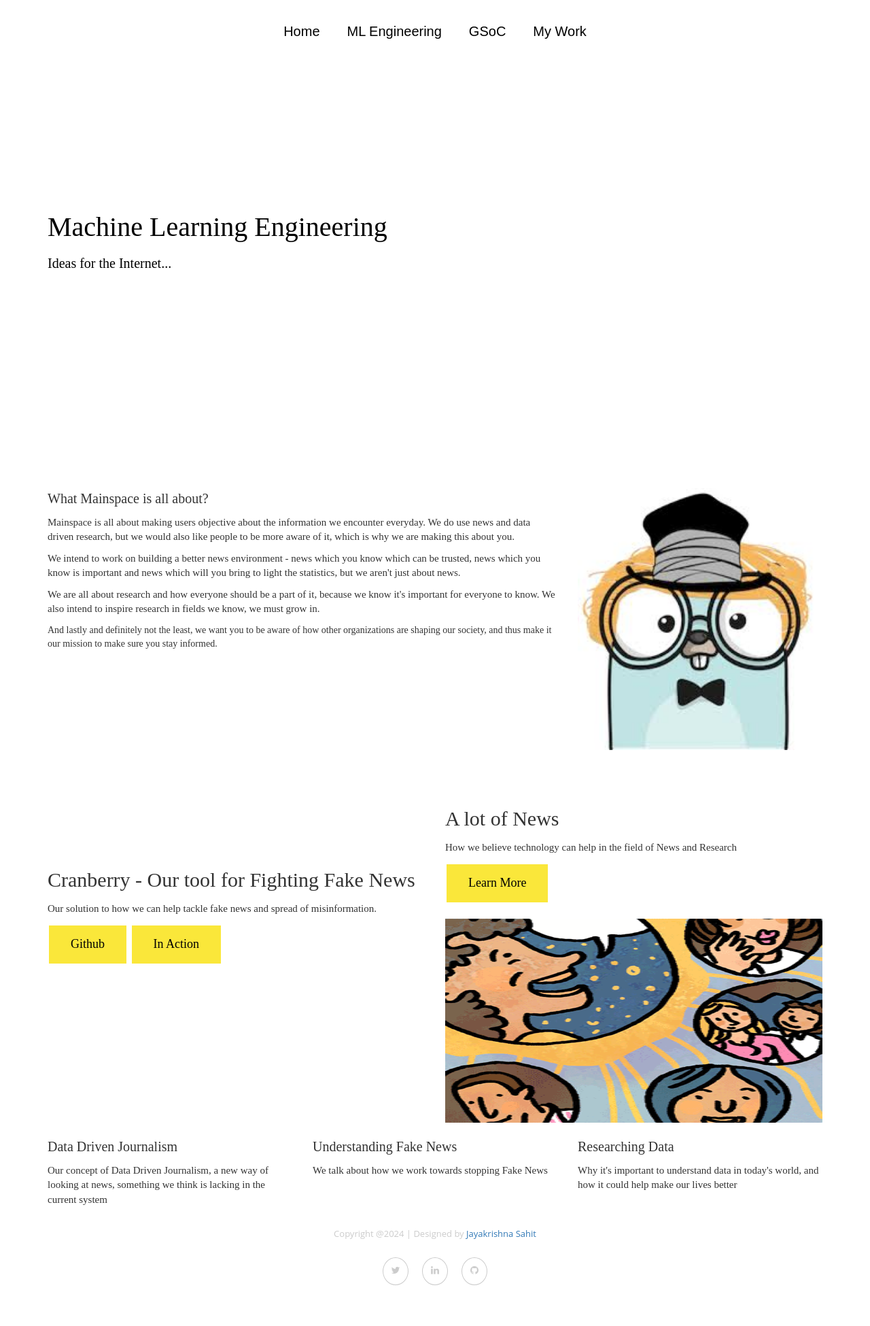
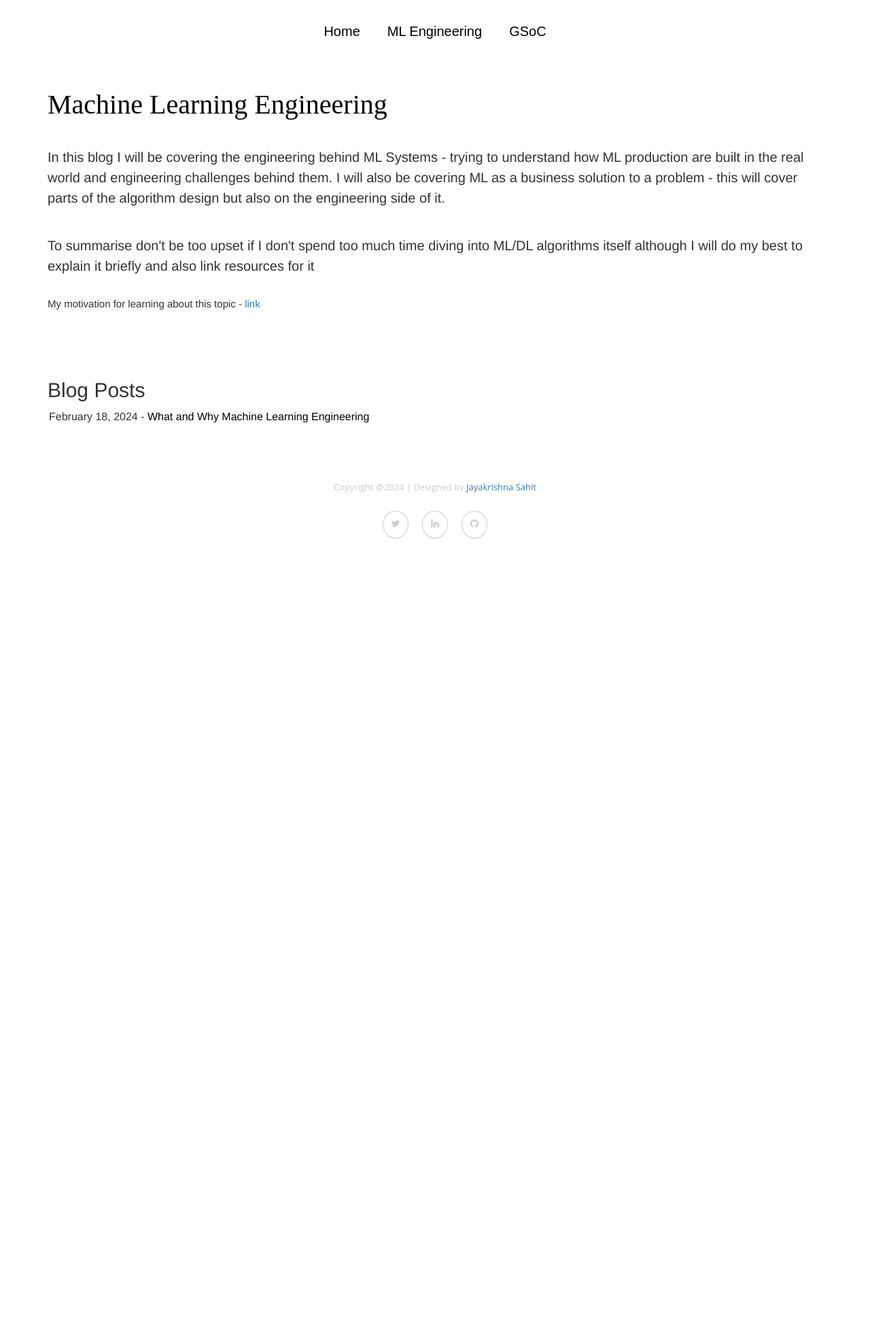
Before and after one commit to sahitpj/sahitpj.github.io, a Jekyll site: the page built from mle/mle.html, in a window 1280 px wide. Shown: the whole page at 68% size. Built offline with Jekyll 4.4.1, drawn with Linux system fonts in a browser that asks for light colours; nearby versions of some CDN libraries; after the commit the page ends 900 px from its top, so only the background shows below that.

Commit message:
first mle blog post

```diff
--- a/_includes/header.html
+++ b/_includes/header.html
@@ -46,7 +46,6 @@
         <!-- <li><a href="/projects/" style="color:black !important; font-family: 'Rockwell', sans-serif !important; font-size: 20px !important">Projects</a></li> -->
         <li><a href="/ml-engineering/" style="color:black !important; font-family: 'Rockwell', sans-serif !important; font-size: 20px !important">ML Engineering</a></li>
         <li><a href="/gs/" style="color:black !important; font-family: 'Rockwell', sans-serif !important; font-size: 20px !important">GSoC</a></li>
-        <li><a href="/projects/" style="color:black !important; font-family: 'Rockwell', sans-serif !important; font-size: 20px !important">My Work</a></li>
         <!-- <li><a href="{{ site.baseurl }}/assets/Resume_Org.pdf" target="_blank" style="color:black !important; font-family: 'Rockwell', sans-serif !important; font-size: 20px !important">Resume</a></li> -->
       </ul>
       <ul class="nav navbar-nav navbar-right">
--- a/_layouts/post.html
+++ b/_layouts/post.html
@@ -3,9 +3,9 @@ layout: default
 ---
 
 
-<div class="container">
+<div class="container-fluid">
   <div class="row">
-  <div class="col-lg-12">
+  <div class="col-lg-6 col-lg-offset-3">
       <h1 class="post-title">{{ page.title }}</h1>
       <span class="post-date">{{ page.date | date_to_string }}</span>
       <br><br><br>
--- /dev/null
+++ b/_posts/2024-02-18-Why-ML-Engineering.md
@@ -0,0 +1,61 @@
+---
+layout: post
+title: What and Why Machine Learning Engineering
+comments: true
+tags: [Industry, Data, Archive, MLE]
+---
+
+Here I am blogging again after having done it during college and a lot of things seem different now. My last blog was in 2018 and right now I am 6 years in the future. I noticed that I tend to put a lot of paragraphs in my previous posts so I think I will stop doing that and they seem to be rather short so I think from now on, I will try to venture deep into my thought process.
+
+Any who why machine learning engineering? A couple days ago at work I was trying to express my interest in this subject when one person's reply was - How are ML systems different? Don't they just simply consume input from a model, and this is where I think engineers really underestimate machine learning. Its actually a little ironic if you ask me. As a person involved in software I think we assume machine learning models to simply be software with intelligence and that they behave in the same way software works ie,
+
+1. they give us what we want when we ask for it,
+2. if something is not right we can simply change the code for it and most importantly
+3. the final output of this model can simply be used as input for our business logic.
+
+<br>
+This could not be more away from the truth, the problems being :-
+
+1. They may not give us what we want always
+2. If its buggy there is a huge process involved in improving the model
+3. We simply can't treat the model output as the final answer
+
+<br>
+I think we trust machine learning too much that its made us this way and I don't blame anyone for that, I am actually being the cynical one here because machine learning has come a long way, I mean as I am writing this post there exists GPT-4 - huge models which can talk and also reason like humans, models which can generated extremely real images and videos. But at the same time if you are going to really important tasks having million dollars at stake into the hands of machine learning models such as :-
+
+1. Loan underwriting, fraud detection, terms of service violation
+2. Translation of voice in real time, NSFW filtering of images/videos, fake news detection
+3. hurricane/tornado forecasting, demand forecasting, pricing predictions
+4. video recommendation, image search, text search
+
+<br>
+then I think its fine to be skeptical that your ML model may not always be good or right. And since obviosuly we don't have machine learning to tell if another machine learning model is doing well enough because then it becomes more complex, we need to fall back to engineering and be smart about how we implement systems which interact with ML models. Case in point, fraud detection has further human review steps, text search suggests similar search queries, product review summarisation has feedback mechanisms to see if the customer actually felt it useful or completely wrong and the list goes on, although what usually happens is that such instruments for feedback or cross checking come into place way before a system consumes from a machine learning model, however the notion that an intelligent part of the system which can go wrong is controlling this decision making is prevalant from the start.
+
+Now this is 1 side to the problem, the other side being - how can we make these systems better in terms of the model itself and in terms of software itself, similar to normal software engineering. And so here you have the 2 pieces of machine learning engineering and this niche is important I believe as the use of machine learning increases in systems. Its easy to see why you would also need to be aware behind the working of the model itself to better tackle these problems.
+
+Apart from this being an extremely interesting topic for me, another motivation I have for learning more about this is my notion that the Indian software community does not beleive this field is important to understand or does not operate that way. From personal experience I know most companies currently have their normal software team do the machine learning engg part as well, however often times its considered a normal engineering problem and not given separate attention such as the android/ios community or frontend as well. And so this is something I want to change, I personally want to explore ML engineering problems, parctises and challenges which we can come across while building software for India and hopefully be able to share insights and processes which I have experienced.
+
+My experience in Flipkart has personally opened me too this subject in terms of how important it is, whats happeneing in the current times, and whats lacking in terms of the indian tech space and so hopefully I would have inspired like minded people interested in ML Engineering to explore and contribute more to this area. If this is first blog post you have read about ML Engineering, I would like to say - buckle up because I have a lot on my mind which I would like to explore and deep dive into ML engineering and with the advent of LLMs and Image Gen models, I think the scope for ML engineering to solve extremely niche problems cannot get bigger than the opportunity that is currently developing in the tech space.
+
+cheers!
+
+<!-- <div id="disqus_thread"></div>
+<script>
+
+/**
+*  RECOMMENDED CONFIGURATION VARIABLES: EDIT AND UNCOMMENT THE SECTION BELOW TO INSERT DYNAMIC VALUES FROM YOUR PLATFORM OR CMS.
+*  LEARN WHY DEFINING THESE VARIABLES IS IMPORTANT: https://disqus.com/admin/universalcode/#configuration-variables*/
+/*
+var disqus_config = function () {
+this.page.url = PAGE_URL;  // Replace PAGE_URL with your page's canonical URL variable
+this.page.identifier = PAGE_IDENTIFIER; // Replace PAGE_IDENTIFIER with your page's unique identifier variable
+};
+*/
+(function() { // DON'T EDIT BELOW THIS LINE
+var d = document, s = d.createElement('script');
+s.src = 'https://sahitpj-github-io.disqus.com/embed.js';
+s.setAttribute('data-timestamp', +new Date());
+(d.head || d.body).appendChild(s);
+})();
+</script>
+<noscript>Please enable JavaScript to view the <a href="https://disqus.com/?ref_noscript">comments powered by Disqus.</a></noscript> -->
--- a/css/style.css
+++ b/css/style.css
@@ -782,8 +782,8 @@ footer h3 {
 }
 
 .main-header{
-    padding-top: 200px;
-    padding-bottom: 300px;
+    padding-top: 20px;
+    padding-bottom: 20px;
 }
 
 
--- a/mle/mle.html
+++ b/mle/mle.html
@@ -19,7 +19,6 @@ permalink: /ml-engineering/
             <div class="row">
                 <div class="col-lg-8 col-md-8 col-sm-8">
                     <h1 class="main-heading">Machine Learning Engineering</h1>
-                    <h1 class="side-heading">Ideas for the Internet...</h1>
                 </div>
                 <div class="col-lg-3  col-md-3 col-sm-3">
 
@@ -29,58 +28,27 @@ permalink: /ml-engineering/
     </section>
     <!-- End Heading section -->
 
-
-    <!-- Begin News-Area -->
-    <!-- <section >
-        <div class="container-fluid">
-            <div class="row row-flex">
-                <div class="col-lg-3 col-md-3 col-sm-3 nopadding article-post-content type-1">
-                    <p class="imp">#MeToo</p>
-                    <p>Studying the Women's movement in India and tracking it's progress. </p>
-                    <p>A huge impact created on the Film Industry, which mainly includes Bollywood, however will other regional industries too rise up? </p>
-                </div>
-                <div class="col-lg-3 col-md-3 col-sm-3 nopadding">
-                    <img class="article-post-img" src="../assets/img/articles/womenmove.jpg">
-                </div>
-                <div class="col-lg-3 col-md-3 col-sm-3 nopadding article-post-content">
-                        <p class="imp">Fake News</p>
-                        <p>With the number of Lynching cases having decreased since July, the battle against Fake News continues </p>
-                        <p>Is analyzing Fake News as tough is it seems in both it's video and text format? </p>
-                </div>
-                <div class="col-lg-3 col-md-3 col-sm-3 nopadding">
-                        <img class="article-post-img" src="../assets/img/articles/fakenews.jpg">
-                </div>
-            </div>
-            <div class="row row-flex">
-                <div class="col-lg-3 col-md-3 col-sm-3 nopadding ">
-                        <img class="article-post-img" src="../assets/img/articles/pmspeech.jpg">
-                </div>
-                <div class="col-lg-3 col-md-3 col-sm-3 nopadding article-post-content type-2">
-                    <p class="imp">A Prime Minister's Voice</p>
-                    <p>We probably never pay attention to a Prime Minister's Speech, unless of course, we see him as a good speaker. </p>
-                    <p>Is there more to a Prime Minister's Speech that meets the eye? </p>
-                </div>
-                <div class="col-lg-3 col-md-3 col-sm-3 nopadding">
-                        <img class="article-post-img" src="../assets/img/articles/adds.jpg"">
-                </div>
-                <div class="col-lg-3 col-md-3 col-sm-3 nopadding article-post-content type-1">
-                     <p class="imp">Advertisement Outreach</p>
-                     <p>The guide to understanding the science and research that goes behind advertisements </p>
-                     <p>And how Data plays an important role in it. </p>
-                </div>
-            </div>
-        </div>
-    </section> -->
-    <!-- End News-Area -->
-
     <!-- Start Creative Area 1-->
     <section class="creative-area">
         <div class="container">
             <div class="row">
-                <div class="col-lg-8 col-md-8 col-sm-8 art">
+                <div class="col-lg-12 col-md-12 col-sm-12">
                     <!-- <img class="article-post-img" src="../assets/img/articles/pmspeech.jpg"> -->
-                    <p class="imp">What Mainspace is all about?</p>
-                    <p class="rest">Mainspace is all about making users objective about the information we encounter everyday. We do use news
+                    <p class="imp">
+                      In this blog I will be covering the engineering behind ML Systems - trying to understand how ML production are built in the real world and
+                      engineering challenges behind them. I will also be covering ML as a business solution to a problem - this will cover parts of the algorithm
+                      design but also on the engineering side of it. <br/><br/>
+                    </p>
+                    <p class="imp">
+                        To summarise don't be too upset if I don't spend too much time diving into ML/DL algorithms itself
+                        although I will do my best to explain it briefly and also link resources for it
+                    </p>
+                    <br/>
+                    <p class="rest">
+                        My motivation for learning about this topic - <a href="/2024/02/18/Why-ML-Engineering.html">link</a>
+                    </p>
+                    <!-- <p class="imp">What Mainspace is all about?</p>
+                    <p >Mainspace is all about making users objective about the information we encounter everyday. We do use news
                         and data driven research, but we would also like people to be more aware of it, which is why we are making this about you.
                     </p>
                     <p class="rest">
@@ -90,69 +58,58 @@ permalink: /ml-engineering/
                     <p class="rest">
                         We are all about research and how everyone should be a part of it, because we know it's important for everyone to
                         know. We also intend to inspire research in fields we know, we must grow in.
-                    </p>
-                    <p>
-                        And lastly and definitely not the least, we want you to be aware of how other organizations are shaping our society,
-                        and thus make it our mission to make sure you stay informed.
-                    </p>
-                </div>
-                <div class="col-lg-4 col-md-4 col-sm-4 art">
-                    <img src="{{ site.baseurl }}/assets/gopher.jpg" class="article-post-img">
-                    <!-- <p class="imp">A Developer's World</p>
-                    <p class="rest">A glimpse of a typical developer's life. Check this link for a new story every month</p> -->
+                    </p> -->
                 </div>
             </div>
         </div>
     </section>
-    <!-- End Creative Area 1-->
 
-    <!-- Start Creative Area 2-->
-    <section class="creative-area">
+    <section style="height: 60px;">
+
+    </section>
+
+    <section>
         <div class="container">
-            <div class="row">
-                <div class="col-lg-6 col-md-6 col-sm-6 art">
-                    <!-- <img class="article-post-img" src="../assets/img/journalism.png"> -->
-                    <p class="separate like">Cranberry - Our tool for Fighting Fake News</p>
-                    <p class="rest">Our solution to how we can help tackle fake news and spread of misinformation.
-                    </p>
-                    <a href="#"><button class="button">Github</button></a>
-                    <a href="#"><button class="button">In Action</button></a>
-                </div>
-                <div class="col-lg-6 col-md-6 col-sm-6 art">
-                    <br><br><br>
-                    <p class="separate">A lot of News</p>
-                    <p class="rest">How we believe technology can help in the field of News and Research</p>
-                    <a href="https://mainspace-org.github.io"><button class="button">Learn More</button></a>
-                    <br><br>
-                    <img class="article-post-img" src="{{ site.baseurl }}/assets/jour.png" style="height: 300px;">
-                </div>
-            </div>
+            <h2>Blog Posts</h2>
+            {% for p in site.posts %}
+                {% if p.tags contains 'MLE' %}
+                <p class="biography-text">
+                    {{ p.date | date: "%B %-d, %Y" }} - <a  href="{{ p.url | prepend: site.baseurl }}" style="color:black">{{ p.title }}</a>
+                </p>
+                {% endif %}
+            {% endfor %}
         </div>
     </section>
-    <!-- End Creative Area 2-->
 
+    <section style="height: 60px;">
 
-    <section class="creative-area">
+    </section>
+
+    <!-- <section class="creative-area">
         <div class="container">
-            <div class="row">
+            <h2>Spotlight</h2>
+            <div class="row" style="padding-top: 20px;">
                 <div class="col-lg-4 col-md-4 col-sm-4 art">
-                    <!-- <img class="article-post-img" src="../assets/img/articles/browser.gif"> -->
+                    <img class="article-post-img" src="{{ site.baseurl }}/assets/jour.png" style="width: 100%;">
+                    <br/>
                     <p class="imp">Data Driven Journalism</p>
                     <p class="rest">Our concept of Data Driven Journalism, a new way of looking at news, something we think is lacking in the current system</p>
                 </div>
                 <div class="col-lg-4 col-md-4 col-sm-4 art">
-                    <!-- <img class="article-post-img" src="../assets/img/articles/fakenews.jpg"> -->
+                    <img class="article-post-img" src="{{ site.baseurl }}/assets/jour.png" style="width: 100%;">
+                    <br/>
                     <p class="imp">Understanding Fake News</p>
                     <p class="rest">We talk about how we work towards stopping Fake News</p>
                 </div>
                 <div class="col-lg-4 col-md-4 col-sm-4 art">
-                    <!-- <img class="article-post-img" src="../assets/img/articles/adds.jpg"> -->
+                    <img class="article-post-img" src="{{ site.baseurl }}/assets/jour.png" style="width: 100%;">
+                    <br/>
                     <p class="imp">Researching Data</p>
                     <p class="rest">Why it's important to understand data in today's world, and how it could help make our lives better</p>
                 </div>
             </div>
         </div>
-    </section>
+    </section> -->
 
 
     {% include footer.html %}
```
Also changed, not shown: index.html (+9 -4 lines).
